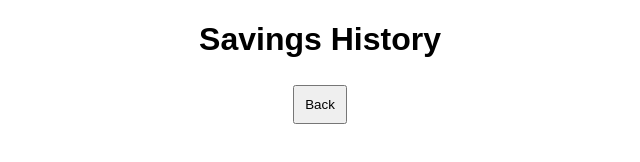
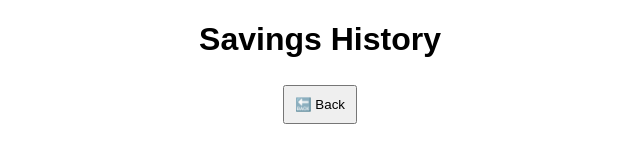
Before and after one commit to vk80840/Asset, a plain HTML site: page history.html in a window 1280 px wide. Shown: the whole page, without its empty margins (320-960 px from the left). Drawn offline with Linux system fonts and the light colour scheme.

Commit message:
Update history.html

```diff
--- a/history.html
+++ b/history.html
@@ -10,7 +10,7 @@
     <div class="container">
         <h1>Savings History</h1>
         <ul id="history-list"></ul>
-        <button onclick="window.location='index.html'">Back</button>
+        <button onclick="window.location='index.html'">🔙 Back</button>
     </div>
     <script src="script.js"></script>
 </body>
```
